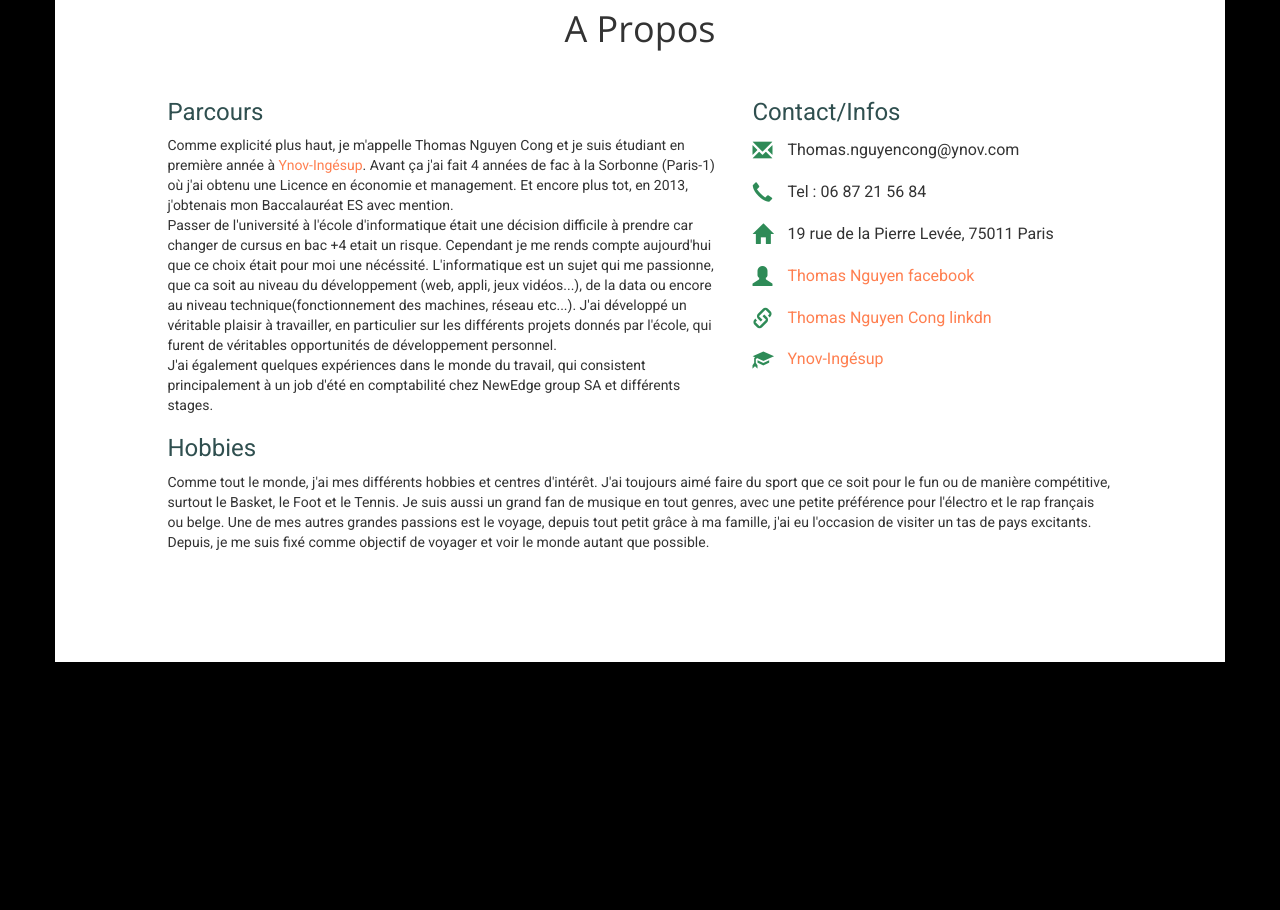
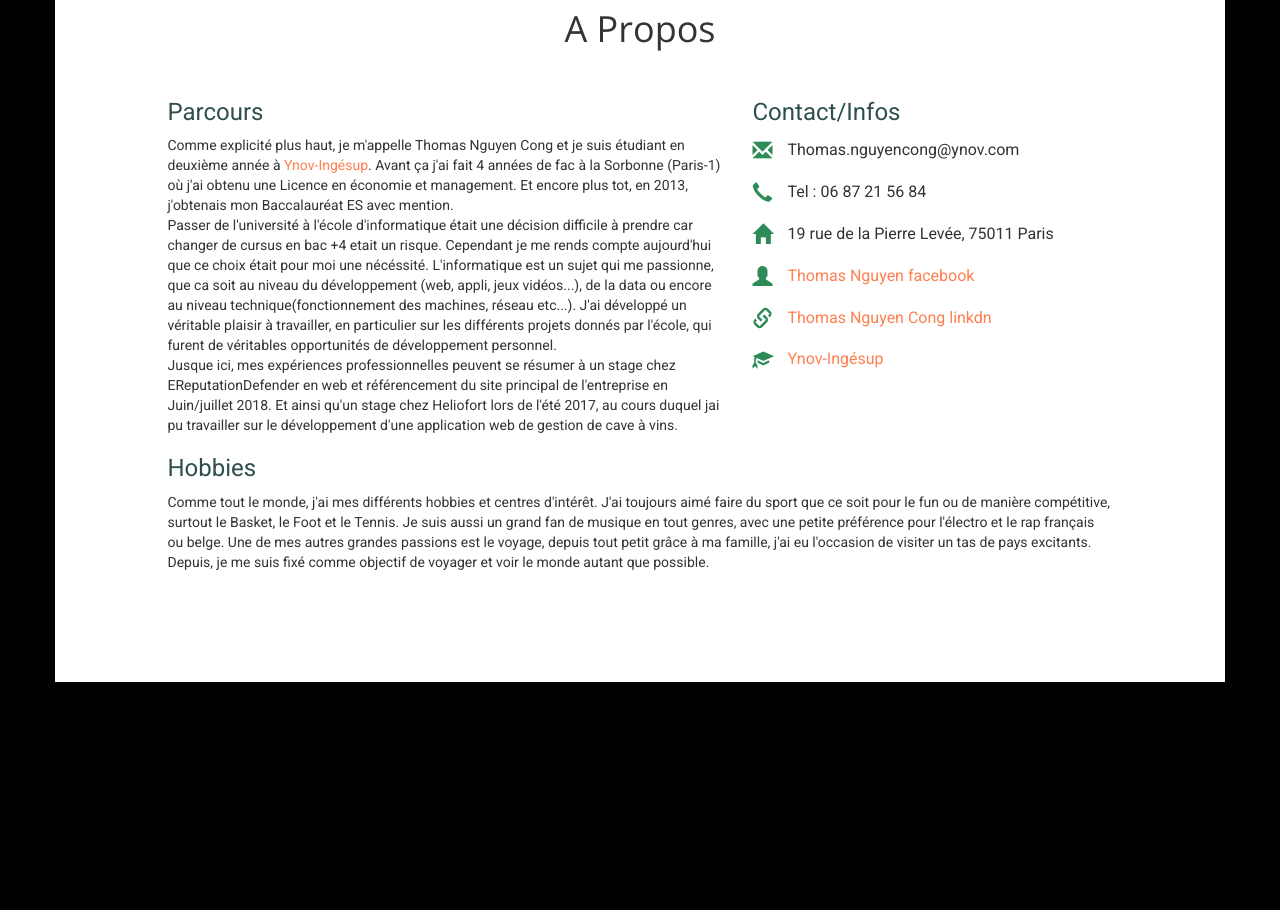
Before and after one commit to thomas-NC/thomas-NC.github.io, a plain HTML site: page index.html in a window 1280 px wide. Shown: the part 800-1710 px from the top of the page. Drawn offline with nearby package versions, Linux system fonts and the light colour scheme.

Commit message:
Update index.html
update du cv en ligne 1.0

```diff
--- a/index.html
+++ b/index.html
@@ -69,9 +69,9 @@
 
 		<div class="col-xs-10 col-sm-6 col-sm-offset-1 col-xs-offset-1">
 			<h3> Parcours</h3>
-			<article>Comme explicité plus haut, je m'appelle Thomas Nguyen Cong et je suis étudiant en première année à <a href="https://www.ingesup.com/" target="_blank">Ynov-Ingésup</a>. Avant ça j'ai fait 4 années de fac à la Sorbonne (Paris-1) où j'ai obtenu une Licence en économie et management. Et encore plus tot, en 2013, j'obtenais mon Baccalauréat ES avec mention.<br>
+			<article>Comme explicité plus haut, je m'appelle Thomas Nguyen Cong et je suis étudiant en deuxième année à <a href="https://www.ingesup.com/" target="_blank">Ynov-Ingésup</a>. Avant ça j'ai fait 4 années de fac à la Sorbonne (Paris-1) où j'ai obtenu une Licence en économie et management. Et encore plus tot, en 2013, j'obtenais mon Baccalauréat ES avec mention.<br>
 			Passer de l'université à l'école d'informatique était une décision difficile à prendre car changer de cursus en bac +4 etait un risque. Cependant je me rends compte aujourd'hui que ce choix était pour moi une nécéssité. L'informatique est un sujet qui me passionne, que ca soit au niveau du développement (web, appli, jeux vidéos...), de la data ou encore au niveau technique(fonctionnement des machines, réseau etc...). J'ai développé un véritable plaisir à travailler, en particulier sur les différents projets donnés par l'école, qui furent de véritables opportunités de développement personnel.<br>
-			J'ai également quelques expériences dans le monde du travail, qui consistent principalement à un job d'été en comptabilité chez NewEdge group SA et différents stages.
+			Jusque ici, mes expériences professionnelles peuvent se résumer à un stage chez EReputationDefender en web et référencement du site principal de l'entreprise en Juin/juillet 2018. Et ainsi qu'un stage chez Heliofort lors de l'été 2017, au cours duquel jai pu travailler sur le développement d'une application web de gestion de cave à vins.
 			</article>
 		</div> <!-- background -->
 
```
